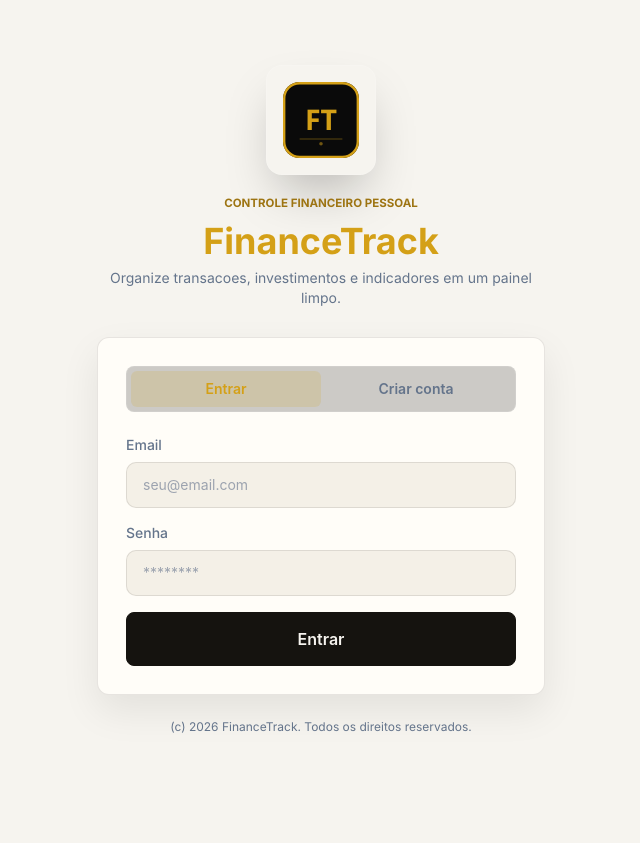
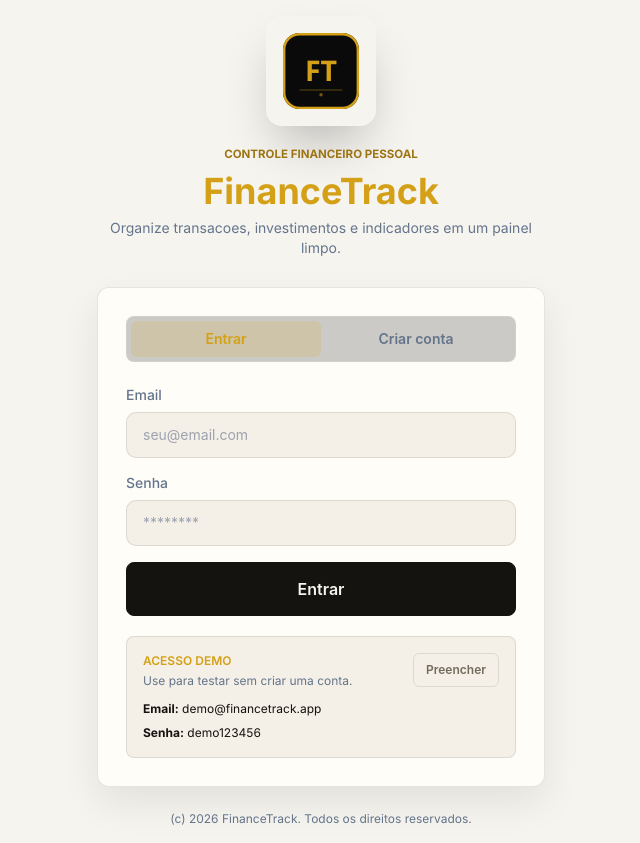
Before and after one commit to LuizGSN/FinanceTrack, a React (Vite) app in the folder frontend/: page / in a window 1280 px wide. Shown: the whole page, without its empty margins (319-959 px from the left). Before the commit the page ends 800 px from the top, so only its background shows below. Built offline with nearby package versions, Linux system fonts and the light colour scheme; no server answers; the HTML template or start-up script is replaced by a standard one.

Commit message:
Add demo access to login

```diff
--- a/frontend/src/pages/InvestmentsPage.jsx
+++ b/frontend/src/pages/InvestmentsPage.jsx
@@ -217,42 +217,36 @@ export default function InvestmentsPage({ user, onLogout, onDashboard, onAnalyti
         </div>
 
         {/* Summary Cards */}
-        <div className="grid grid-cols-1 md:grid-cols-4 gap-4">
-          <div className="p-5 rounded-xl" style={{
-            backgroundColor: CARD_BG,
-            border: `1px solid ${CARD_BORDER}`,
-          }}>
+        <div className="grid grid-cols-1 md:grid-cols-3 gap-4">
+          <div className="ft-panel-subtle p-5 rounded-xl">
             <div className="flex items-center gap-2 mb-2">
               <DollarSign size={18} style={{ color: GOLD }} />
-              <p className="text-xs" style={{ color: TEXT_SECONDARY }}>Investido</p>
+              <p className="text-xs font-semibold uppercase" style={{ color: 'var(--ft-muted)' }}>Investido</p>
             </div>
-            <p className="text-xl font-bold" style={{ color: TEXT_PRIMARY }}>{fmt(totalInitial)}</p>
+            <p className="text-2xl font-bold" style={{ color: 'var(--ft-text)' }}>{fmt(totalInitial)}</p>
+          </div>
+          <div className="ft-panel-subtle p-5 rounded-xl">
+            <div className="flex items-center gap-2 mb-2">
+              <PieChart size={18} style={{ color: GOLD }} />
+              <p className="text-xs font-semibold uppercase" style={{ color: 'var(--ft-muted)' }}>Valor atual</p>
+            </div>
+            <p className="text-2xl font-bold" style={{ color: 'var(--ft-text)' }}>{fmt(totalCurrent)}</p>
           </div>
           <div className="p-5 rounded-xl" style={{
-            backgroundColor: CARD_BG,
-            border: `1px solid ${CARD_BORDER}`,
-          }}>
-            <div className="flex items-center gap-2 mb-2">
-              <PieChart size={18} style={{ color: GOLD }} />
-              <p className="text-xs" style={{ color: TEXT_SECONDARY }}>Valor Atual</p>
-            </div>
-            <p className="text-xl font-bold" style={{ color: TEXT_PRIMARY }}>{fmt(totalCurrent)}</p>
-          </div>
-          <div className="p-5 rounded-xl md:col-span-2" style={{
-            backgroundColor: totalGain >= 0 ? 'rgba(34, 197, 94, 0.1)' : 'rgba(239, 68, 68, 0.1)',
-            border: `1px solid ${totalGain >= 0 ? 'rgba(34, 197, 94, 0.3)' : 'rgba(239, 68, 68, 0.3)'}`,
+            backgroundColor: totalGain >= 0 ? 'rgba(34, 197, 94, 0.08)' : 'rgba(239, 68, 68, 0.08)',
+            border: `1px solid ${totalGain >= 0 ? 'rgba(34, 197, 94, 0.22)' : 'rgba(239, 68, 68, 0.22)'}`,
           }}>
             <div className="flex items-center justify-between mb-2">
               <div className="flex items-center gap-2">
                 {totalGain >= 0 ? <TrendingUp size={18} style={{ color: GREEN }} /> : <TrendingDown size={18} style={{ color: RED }} />}
-                <p className="text-xs" style={{ color: TEXT_SECONDARY }}>Ganho/Perda Total</p>
+                <p className="text-xs font-semibold uppercase" style={{ color: 'var(--ft-muted)' }}>Ganho/perda</p>
               </div>
               <span className={`text-xs font-semibold px-2 py-1 rounded ${totalGain >= 0 ? 'text-green-500' : 'text-red-500'}`}
                 style={{ backgroundColor: totalGain >= 0 ? 'rgba(34, 197, 94, 0.2)' : 'rgba(239, 68, 68, 0.2)' }}>
                 {gainPercent}%
               </span>
             </div>
-            <p className="text-xl font-bold" style={{ color: totalGain >= 0 ? GREEN : RED }}>
+            <p className="text-2xl font-bold" style={{ color: totalGain >= 0 ? GREEN : RED }}>
               {fmt(totalGain)}
             </p>
           </div>
--- a/frontend/src/pages/LoginPage.jsx
+++ b/frontend/src/pages/LoginPage.jsx
@@ -4,6 +4,8 @@ import Logo from '../components/Logo';
 import { useTheme } from '../contexts/ThemeContext';
 
 const GOLD = '#D4A017';
+const DEMO_EMAIL = 'demo@financetrack.app';
+const DEMO_PASSWORD = 'demo123456';
 
 export default function LoginPage({ onLogin }) {
   const { isDark } = useTheme();
@@ -38,6 +40,14 @@ export default function LoginPage({ onLogin }) {
     } finally {
       setLoading(false);
     }
+  }
+
+  function fillDemoCredentials() {
+    setIsRegister(false);
+    setRegistrationSuccess(false);
+    setError('');
+    setEmail(DEMO_EMAIL);
+    setPassword(DEMO_PASSWORD);
   }
 
   const muted = isDark ? '#8d887c' : '#64748b';
@@ -154,6 +164,34 @@ export default function LoginPage({ onLogin }) {
               {loading ? 'Carregando...' : isRegister ? 'Criar conta' : 'Entrar'}
             </button>
           </form>
+
+          {!isRegister && (
+            <div
+              className="mt-5 rounded-lg border p-4"
+              style={{
+                background: 'var(--ft-surface-2)',
+                borderColor: 'var(--ft-border)',
+              }}
+            >
+              <div className="flex items-start justify-between gap-3">
+                <div>
+                  <p className="text-xs font-semibold uppercase" style={{ color: GOLD }}>Acesso demo</p>
+                  <p className="mt-1 text-xs" style={{ color: muted }}>Use para testar sem criar uma conta.</p>
+                </div>
+                <button
+                  type="button"
+                  onClick={fillDemoCredentials}
+                  className="ft-button-secondary shrink-0 rounded-md px-3 py-2 text-xs font-semibold"
+                >
+                  Preencher
+                </button>
+              </div>
+              <div className="mt-3 grid gap-2 text-xs" style={{ color: 'var(--ft-text)' }}>
+                <p><strong>Email:</strong> {DEMO_EMAIL}</p>
+                <p><strong>Senha:</strong> {DEMO_PASSWORD}</p>
+              </div>
+            </div>
+          )}
         </div>
 
         <p className="mt-6 text-center text-xs" style={{ color: muted }}>
```
